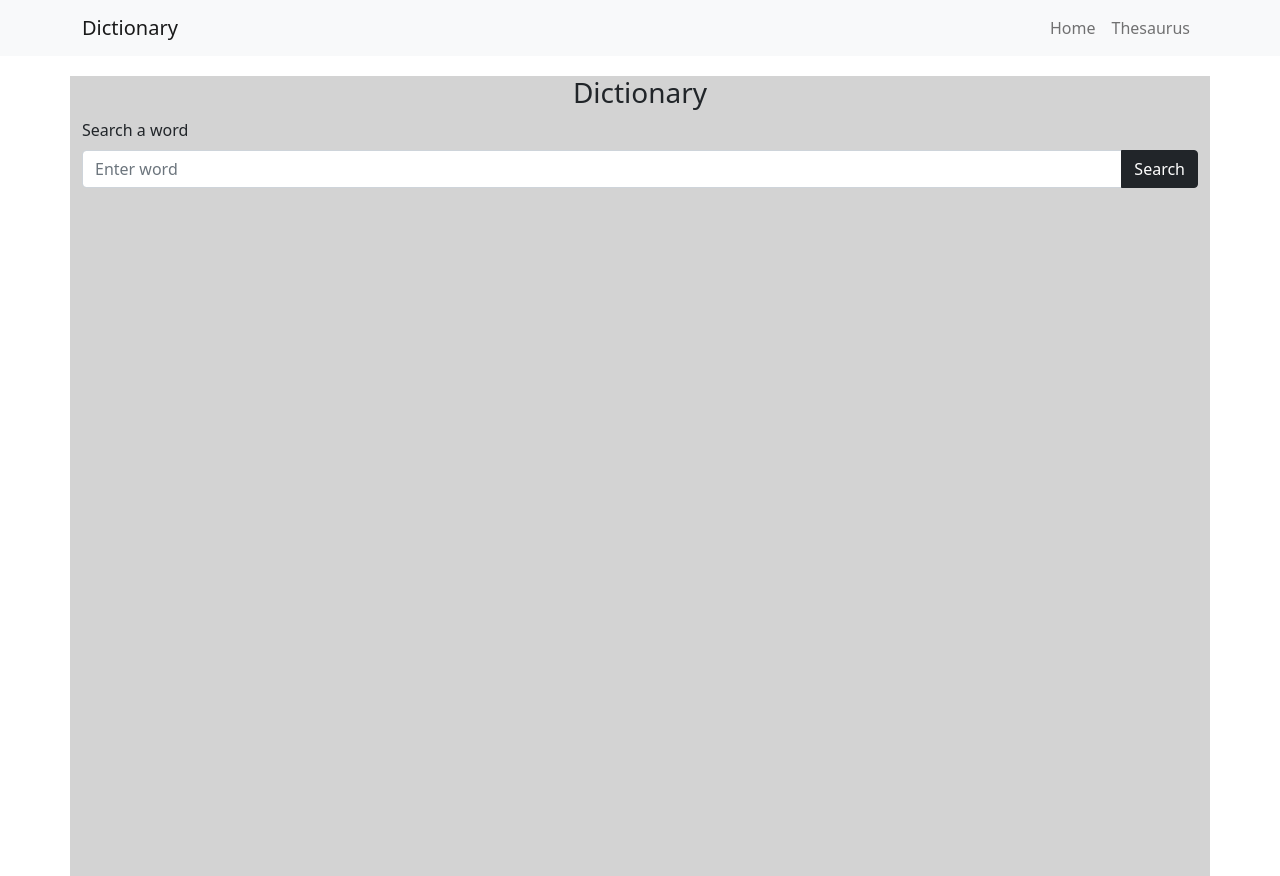
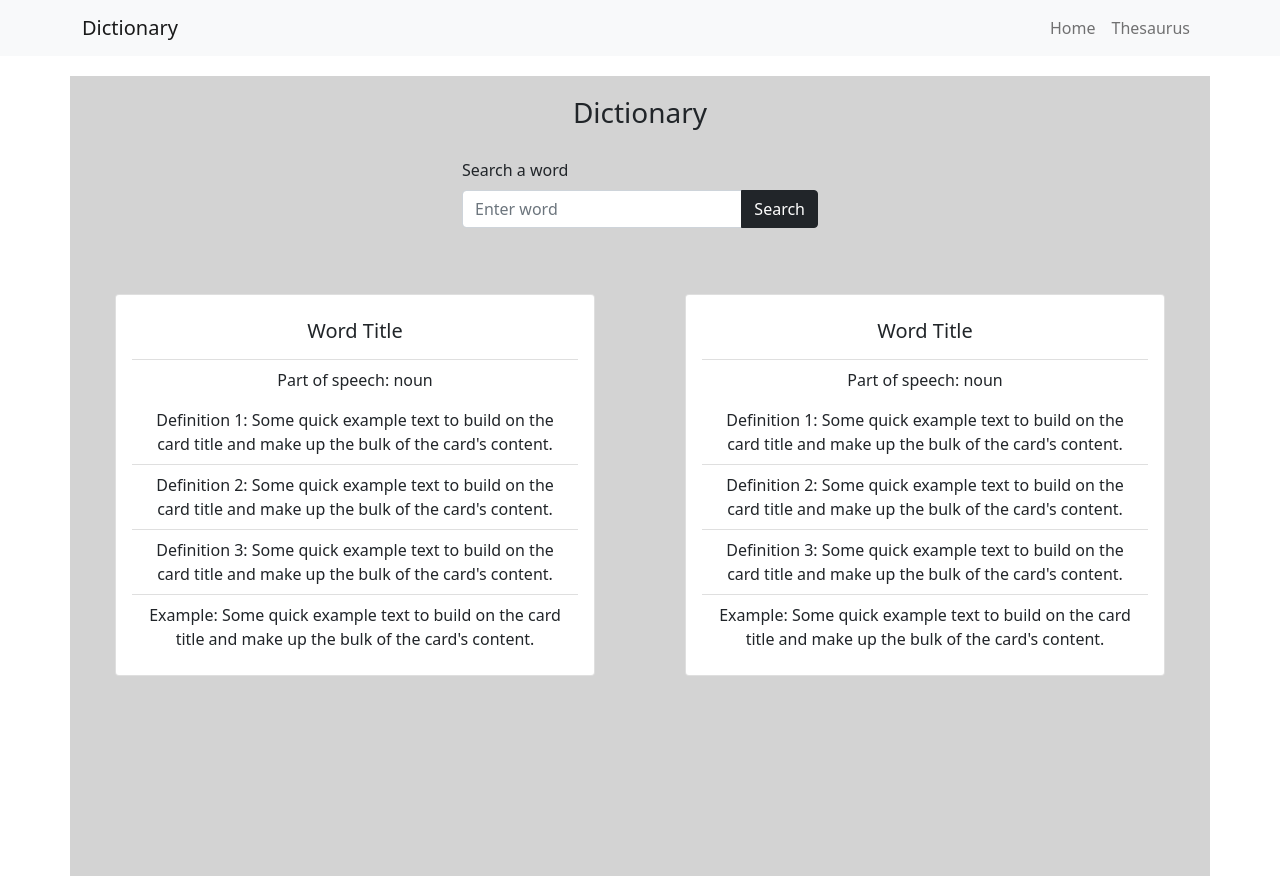
Before and after one commit to ServandoL/React-Dictionary, a React (Create React App) app in the folder dictionary/: page / in a window 1280 px wide. Built offline with nearby package versions, Linux system fonts and the light colour scheme.

Commit message:
created cards component to home page

```diff
--- /dev/null
+++ b/dictionary/src/components/cards/cards.js
@@ -0,0 +1,104 @@
+import Row from "react-bootstrap/Row";
+import Col from "react-bootstrap/Col";
+import Card from "react-bootstrap/Card";
+import ListGroup from "react-bootstrap/ListGroup";
+import ListGroupItem from "react-bootstrap/esm/ListGroupItem";
+
+export default function Cards() {
+    return (
+        <Row xs={1} md={2}>
+            <Col>
+                <Card className="cardsCenter" style={{ width: '30rem' }}>
+                    <Card.Body>
+                        <ListGroup className="list-group-flush">
+                            <ListGroupItem>
+                                <Card.Title>Word Title</Card.Title>
+                            </ListGroupItem>
+                            <ListGroupItem>
+                                <Card.Text>
+                                    <p>Part of speech: noun</p>
+                                    Definition 1: Some quick example text to build on the card title and make up the bulk of
+                                    the card's content.
+                                </Card.Text>
+                            </ListGroupItem>
+                            <ListGroupItem>
+                                <Card.Text>
+                                    Definition 2: Some quick example text to build on the card title and make up the bulk of
+                                    the card's content.
+                                </Card.Text>
+                            </ListGroupItem>
+                            <ListGroupItem>
+                                <Card.Text>
+                                    Definition 3: Some quick example text to build on the card title and make up the bulk of
+                                    the card's content.
+                                </Card.Text>
+                            </ListGroupItem>
+                            <ListGroupItem>
+                                <Card.Text>
+                                    Example: Some quick example text to build on the card title and make up the bulk of
+                                    the card's content.
+                                </Card.Text>
+                            </ListGroupItem>
+                        </ListGroup>
+                    </Card.Body>
+                </Card>
+            </Col>
+            <Col>
+                <Card className="cardsCenter" style={{ width: '30rem' }}>
+                    <Card.Body>
+                        <ListGroup className="list-group-flush">
+                            <ListGroupItem>
+                                <Card.Title>Word Title</Card.Title>
+                            </ListGroupItem>
+                            <ListGroupItem>
+                                <Card.Text>
+                                    <p>Part of speech: noun</p>
+                                    Definition 1: Some quick example text to build on the card title and make up the bulk of
+                                    the card's content.
+                                </Card.Text>
+                            </ListGroupItem>
+                            <ListGroupItem>
+                                <Card.Text>
+                                    Definition 2: Some quick example text to build on the card title and make up the bulk of
+                                    the card's content.
+                                </Card.Text>
+                            </ListGroupItem>
+                            <ListGroupItem>
+                                <Card.Text>
+                                    Definition 3: Some quick example text to build on the card title and make up the bulk of
+                                    the card's content.
+                                </Card.Text>
+                            </ListGroupItem>
+                            <ListGroupItem>
+                                <Card.Text>
+                                    Example: Some quick example text to build on the card title and make up the bulk of
+                                    the card's content.
+                                </Card.Text>
+                            </ListGroupItem>
+                        </ListGroup>
+                    </Card.Body>
+                </Card>
+            </Col>
+            {/* <Col>
+                <Card className="cardsCenter" style={{ width: '30rem' }}>
+                    <Card.Body>
+                        <Card.Title>Word Title</Card.Title>
+                        <Card.Text>
+                            Definition 1: Some quick example text to build on the card title and make up the bulk of
+                            the card's content.
+                        </Card.Text>
+                    </Card.Body>
+                    <ListGroup className="list-group-flush">
+                        <ListGroupItem>Cras justo odio</ListGroupItem>
+                        <ListGroupItem>Dapibus ac facilisis in</ListGroupItem>
+                        <ListGroupItem>Vestibulum at eros</ListGroupItem>
+                    </ListGroup>
+                    <Card.Body>
+                        <Card.Link href="#">Card Link</Card.Link>
+                        <Card.Link href="#">Another Link</Card.Link>
+                    </Card.Body>
+                </Card>
+            </Col> */}
+        </Row>
+    );
+}
--- a/dictionary/src/index.css
+++ b/dictionary/src/index.css
@@ -19,5 +19,26 @@ code {
 }
 
 .center {
-  text-align: center;
+  display: flex;
+  justify-content: center;
 }
+
+.dictionary {
+  padding-top: 20px;
+  padding-bottom: 20px;
+}
+
+.cardsCenter {
+  text-align:center;
+  margin-left: auto;
+  margin-right: auto;
+  margin-top: 50px;
+}
+
+.block-example {
+  width: 6rem;
+  height: 6rem;
+  margin: 0.5rem;
+  background-color: #eee;
+  display: inline-block;
+}
--- a/dictionary/src/screens/Home.js
+++ b/dictionary/src/screens/Home.js
@@ -6,15 +6,16 @@ import Row from "react-bootstrap/Row";
 import Button from "react-bootstrap/Button";
 import Form from "react-bootstrap/Form";
 import Col from "react-bootstrap/Col";
+import Cards from "../components/cards/cards";
 
 export default function Home() {
   return (
     <div>
       <Navigation />
       <Container className="mainContainer">
-        <h3 className="center">Dictionary</h3>
-        <Row>
-          <Col>
+        <h3 className="center dictionary">Dictionary</h3>
+        <Row className="center">
+          <Col md={4}>
             <Form.Label>Search a word</Form.Label>
             <InputGroup className="mb-3">
               <FormControl
@@ -26,8 +27,10 @@ export default function Home() {
             </InputGroup>
           </Col>
         </Row>
+
+        <Cards />
+
       </Container>
-
     </div>
   );
 }
--- a/dictionary/src/screens/Thesaurus.js
+++ b/dictionary/src/screens/Thesaurus.js
@@ -1,11 +1,33 @@
 import Container from "react-bootstrap/Container";
 import Navigation from "../components/navbar/nav";
+import InputGroup from "react-bootstrap/InputGroup";
+import FormControl from "react-bootstrap/FormControl";
+import Row from "react-bootstrap/Row";
+import Button from "react-bootstrap/Button";
+import Form from "react-bootstrap/Form";
+import Col from "react-bootstrap/Col";
 
 export default function Thesaurus() {
   return (
     <div>
       <Navigation />
-      <Container className="mainContainer">The Thesaurus</Container>
+      <Container className="mainContainer">
+        <h3 className="center dictionary">Thesaurus</h3>
+        <Row className="center">
+          <Col md={4}>
+            <Form.Label>Search a word</Form.Label>
+            <InputGroup className="mb-3">
+              <FormControl
+                placeholder="Enter word"
+              />
+              <Button variant="dark" id="button-addon2">
+                Search
+              </Button>
+            </InputGroup>
+          </Col>
+        </Row>
+      </Container>
+
     </div>
   );
 }
```
